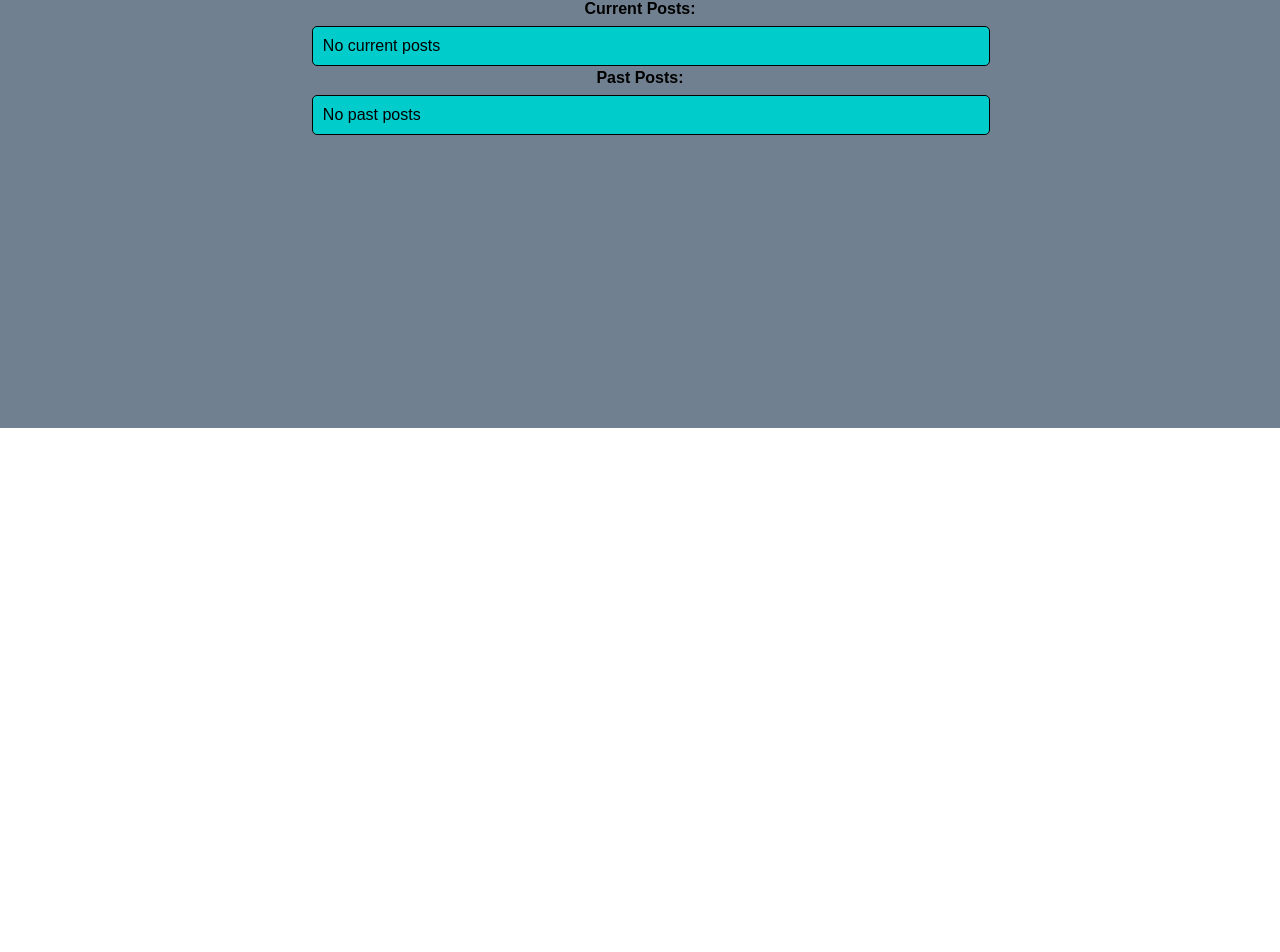
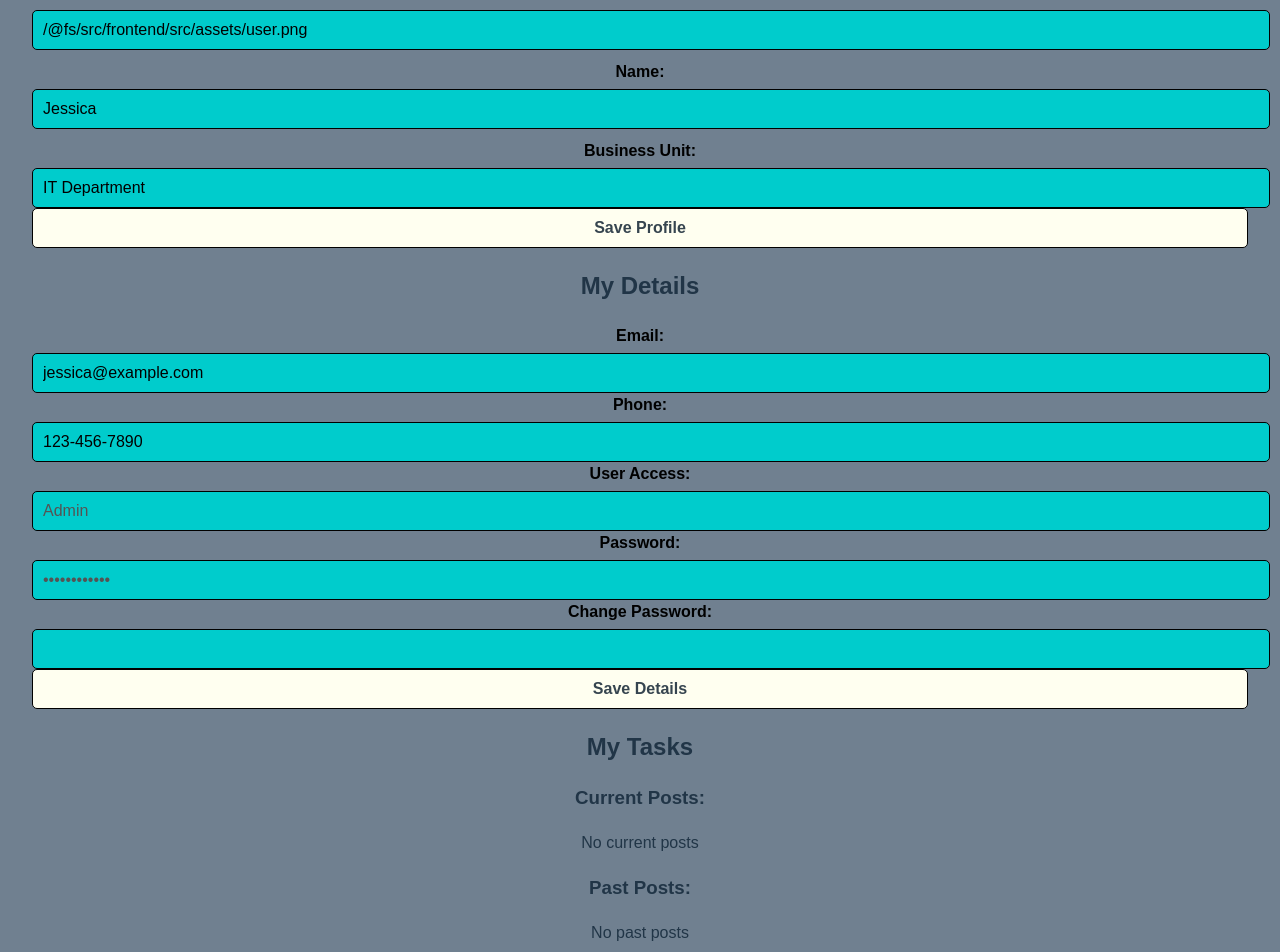
Before and after one commit to LukeZHar/MERN-Wizards-T3A2-B, a React (Vite) app in the folder src/frontend/: page /user-profile in a window 1280 px wide. Shown: the part 372-1324 px from the top of the page. Before the commit the page ends 800 px from the top, so only its background shows below. Built offline with nearby package versions, Linux system fonts and the light colour scheme.

Commit message:
feat: Created forms for profile updates

```diff
--- a/src/frontend/src/contexts/UserProfileContext.jsx
+++ b/src/frontend/src/contexts/UserProfileContext.jsx
@@ -1,4 +1,5 @@
 import React, { createContext, useContext, useState } from "react";
+import user_photo from "../assets/user.png";
 
 // Create an instance of Context
 const UserProfileContext = createContext();
@@ -9,13 +10,13 @@ export function UserProfileProvider({ children }) {
     const [user, setUser] = useState({
         name: "Jessica",
         businessUnit: "IT Department",
-        profilePic: "/images/profile-placeholder.png",
+        profilePic: user_photo,
         email: "jessica@example.com",
         phone: "123-456-7890",
         userAccess: "Admin",
         password: "############", // Hashed password
         changePassword: "",
-        isAdmin: false,
+        isAdmin: true,
         myTasks: {
             currentPosts: [],
             pastPosts: []
@@ -28,7 +29,7 @@ export function UserProfileProvider({ children }) {
     };
 
     return (
-        <UserProfileContext.Provider value={{ user, updateUser }}>
+        <UserProfileContext.Provider value={{ user, updateUser}}>
             {children}
         </UserProfileContext.Provider>
     );
--- a/src/frontend/src/pages/UserProfile.jsx
+++ b/src/frontend/src/pages/UserProfile.jsx
@@ -1,21 +1,147 @@
-import React, { useState } from "react";
+import React from "react";
 import { useUserProfile } from "../contexts/UserProfileContext";
 
-export default function UserProfile() {
+export default function UserProfileEdit() {
     const { user, updateUser } = useUserProfile();
 
+    if (!user) {
+        return <p>Loading...</p>
+    }
+
+    // Handle input changes
+    const handleInputChange = (e) => {
+        const { name, value } = e.target;
+        updateUser({
+            ...user,
+            [name]: value,
+        });
+    };
+
+    // Handle submission for User Profile form
+    const handleProfileSubmit = (e) => {
+        e.preventDefault();
+        alert("User Profile Updated!");
+    };
+
+    // Handle submission for User Details form
+    const handleDetailsSubmit = (e) => {
+        e.preventDefault();
+        alert("User Details Updated!");
+    };
 
     return (
-        <div>
+        <div className="profile-page">
+            {/* User Profile Form, change code to support img upload */}
+            <form onSubmit={handleProfileSubmit}>
+                <h2>User Profile</h2>
 
+                <div className="profile-pic-container">
+                    <img src={user.profilePic} alt="Profile" className="profile-pic" />
+                </div>
 
-            <div>
+                <label>Profile Picture URL:</label>
+                <input
+                    type="text"
+                    name="profilePic"
+                    value={user.profilePic}
+                    onChange={handleInputChange}
+                />
+
+                <label>Name:</label>
+                <input
+                    type="text"
+                    name="name"
+                    value={user.name}
+                    onChange={handleInputChange}
+                    required
+                />
+
+                <label>Business Unit:</label>
+                <input
+                    type="text"
+                    name="businessUnit"
+                    value={user.businessUnit}
+                    onChange={handleInputChange}
+                    required
+                />
+
+                <button type="submit">Save Profile</button>
+            </form>
+
+            {/* User Details Form */}
+            <form onSubmit={handleDetailsSubmit}>
+                <div className="email-container">
+                    <h2>My Details</h2>
+
+                    <label>Email:</label>
+                    <input
+                        type="email"
+                        name="email"
+                        value={user.email}
+                        onChange={handleInputChange}
+                        required
+                    />
+
+                    <label>Phone:</label>
+                    <input
+                        type="text"
+                        name="phone"
+                        value={user.phone}
+                        onChange={handleInputChange}
+                        required
+                    />
+
+                    <label>User Access:</label>
+                    <input type="text"
+                    name="userAccess"
+                    value={user.userAccess} disabled />
+
+                    <label>Password:</label>
+                    <input type="password"
+                    name="password"
+                    value={user.password} disabled />
+
+                    <label>Change Password:</label>
+                    <input
+                        type="password"
+                        name="changePassword"
+                        value={user.changePassword}
+                        onChange={handleInputChange}
+                    />
+                </div>
+
+                <button type="submit">Save Details</button>
+            </form>
+
+            {/* My Tasks Section */}
+            <div className="class-container">
                 <h2>My Tasks</h2>
-                <label>Current Posts:</label>
-                <input type="text" value={user.myTasks.currentPosts.length > 0 ? user.myTasks.currentPosts.join(", ") : "No current posts"}  />
 
-                <label>Past Posts:</label>
-                <input type="text" value={user.myTasks.pastPosts.length > 0 ? user.myTasks.pastPosts.join(", ") : "No past posts"} />
+                <div className="task-item">
+                    <h3>Current Posts:</h3>
+                    {user.myTasks.currentPosts.length > 0 ? (
+                        <ul>
+                            {user.myTasks.currentPosts.map((post, index) => (
+                                <li key={index}>{post}</li>
+                            ))}
+                        </ul>
+                    ) : (
+                        <p>No current posts</p>
+                    )}
+                </div>
+
+                <div className="task-item">
+                    <h3>Past Posts:</h3>
+                    {user.myTasks.pastPosts.length > 0 ? (
+                        <ul>
+                            {user.myTasks.pastPosts.map((post, index) => (
+                                <li key={index}>{post}</li>
+                            ))}
+                        </ul>
+                    ) : (
+                        <p>No past posts</p>
+                    )}
+                </div>
             </div>
         </div>
     );
```
Also changed, not shown: src/frontend/src/assets/user.png (added).
